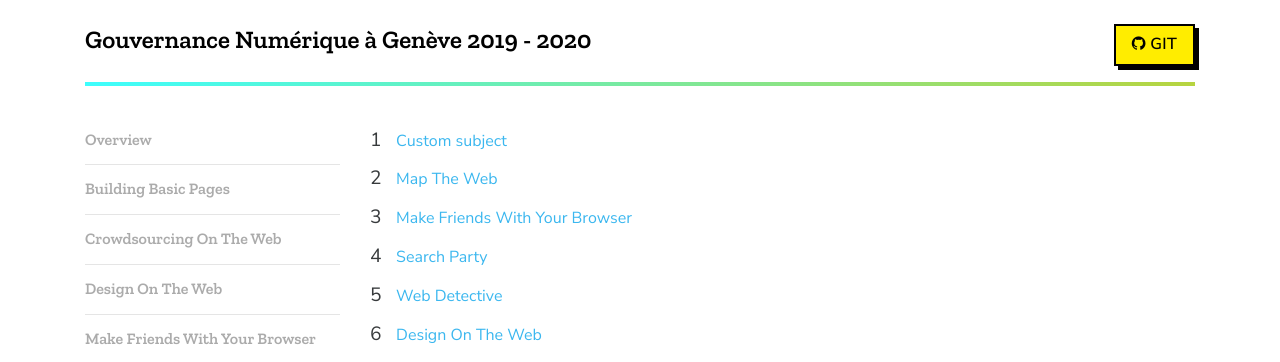
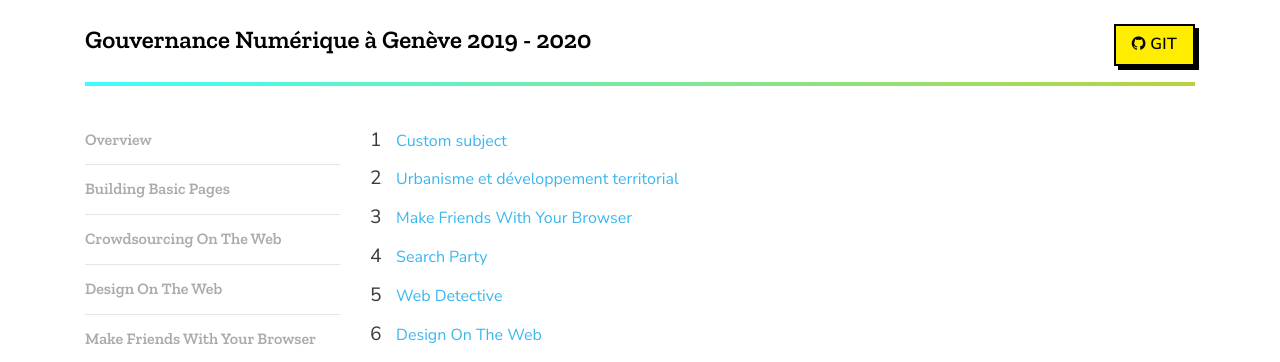
Before and after one commit to FrankTheodoloz/wikitest, a Jekyll site: the page built from contents.html, in a window 1280 px wide and 1025 px high. Shown: the top 362 px of the window. Built offline with Jekyll 4.4.1, drawn with Linux system fonts in a browser that asks for light colours.

Commit message:
Update contents.html

```diff
--- a/contents.html
+++ b/contents.html
@@ -2,7 +2,7 @@
 layout: default
 contents:
 - _articles/custom.md
-- _articles/map-the-web.md
+- _articles/Urbanisme et développement territorial.md
 - _articles/make-friends-with-your-browser.md
 - _articles/search-party.md
 - _articles/web-detective.md
```
